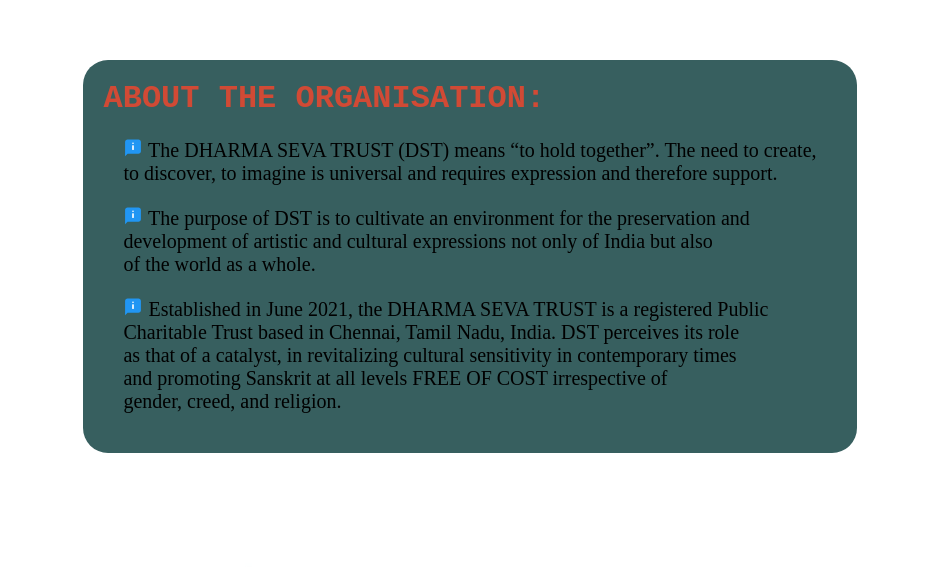
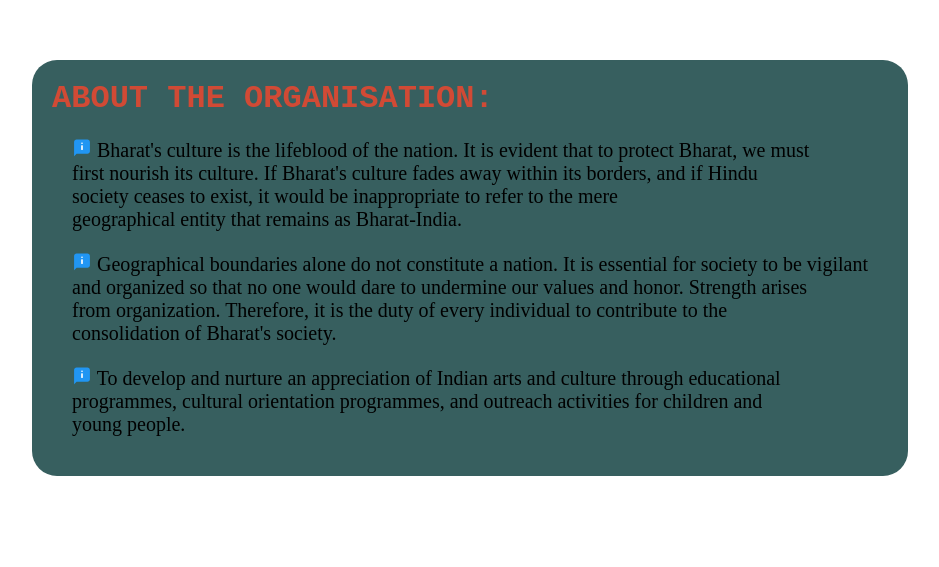
Before and after one commit to prakash-gph/NFT1, a React (Vite) app in the folder frontend/react/: page /About in a window 1280 px wide. Shown: the part 643-1210 px from the top of the page, without its empty margins (170-1109 px from the left). Built offline with nearby package versions, Linux system fonts and the light colour scheme.

Commit message:
modified

```diff
--- a/frontend/react/src/pages/About.jsx
+++ b/frontend/react/src/pages/About.jsx
@@ -8,23 +8,24 @@
   return (
     <div>
       <div className="aboutImages">
-       <img src='images/19.svg' alt='imges'></img>
-       <h1>About Us</h1>
+        <img src='images/19.svg' alt='imges'></img>
+        <h1>About Us</h1>
       </div>
       <div className="about">
         <div className="about-paragraph">
           <h2>ABOUT THE ORGANISATION:</h2>
 
-          <p><FcAbout /> The DHARMA SEVA TRUST (DST) means “to hold together”. The need to create,<br></br>
-            to discover, to imagine is universal and requires expression and therefore support.</p>
+          <p><FcAbout /> Bharat's culture is the lifeblood of the nation. It is evident that to protect Bharat, we must <br></br>first nourish its culture.
+            If Bharat's culture fades away within its borders, and if Hindu <br></br>society ceases to exist, it would be inappropriate
+            to refer to the mere <br></br>geographical entity that remains as Bharat-India.</p>
 
-          <p><FcAbout /> The purpose of DST is to cultivate an environment for the preservation and<br></br>
-            development of artistic and cultural expressions not only of India but also<br></br> of the world as a whole.</p>
-          <p><FcAbout /> Established in June 2021, the DHARMA SEVA TRUST is a registered Public <br></br>
-            Charitable Trust based in Chennai, Tamil Nadu, India. DST perceives its role <br></br>
-            as that of a catalyst, in revitalizing cultural sensitivity in contemporary times <br></br>
-            and promoting Sanskrit at all levels FREE OF COST irrespective of<br></br>
-            gender, creed, and religion.</p>
+          <p><FcAbout /> Geographical boundaries alone do not constitute a nation. It is essential for society to be vigilant <br></br>and organized
+            so that no one would dare to undermine our values and honor. Strength arises<br></br> from organization. Therefore,
+            it is the duty of every individual to contribute to the<br></br> consolidation of Bharat's society.</p>
+
+          <p><FcAbout /> To develop and nurture an appreciation of Indian arts and culture through
+            educational<br></br> programmes, cultural orientation programmes, and outreach
+            activities for children and<br></br> young people.</p>
         </div>
         <div className="image">
           <img src={image} alt='imges'></img>
@@ -50,8 +51,8 @@
                 <td>TN/2021/0295794</td>
               </tr>
               <tr>
-              <td>Chief Functionary’s Name</td>
-              <td>Dr. V Raghavendran</td>
+                <td>Chief Functionary’s Name</td>
+                <td>Dr. V Raghavendran</td>
               </tr>
               <tr>
                 <td>Chief Functionary’s Name</td>
```
Also changed, not shown: frontend/react/src/pages/Donation.jsx (+4 -4 lines).
